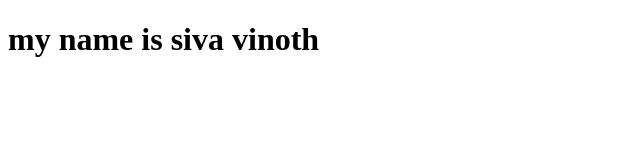
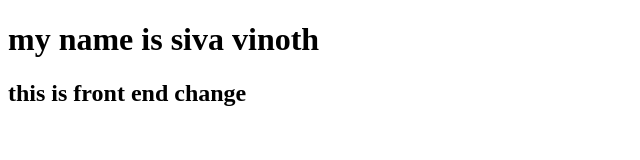
Before and after one commit to sivavinoth/git-practice, a plain HTML site: page index.html in a window 1280 px wide. Shown: the whole page, without its empty margins (0-640 px from the left). Drawn offline with Linux system fonts and the light colour scheme.

Commit message:
branch-froont end

```diff
--- a/index.html
+++ b/index.html
@@ -7,5 +7,6 @@
 </head>
 <body>
     <h1>my name is siva vinoth</h1>
+    <h2>this is front end change</h2>
 </body>
 </html>
```
